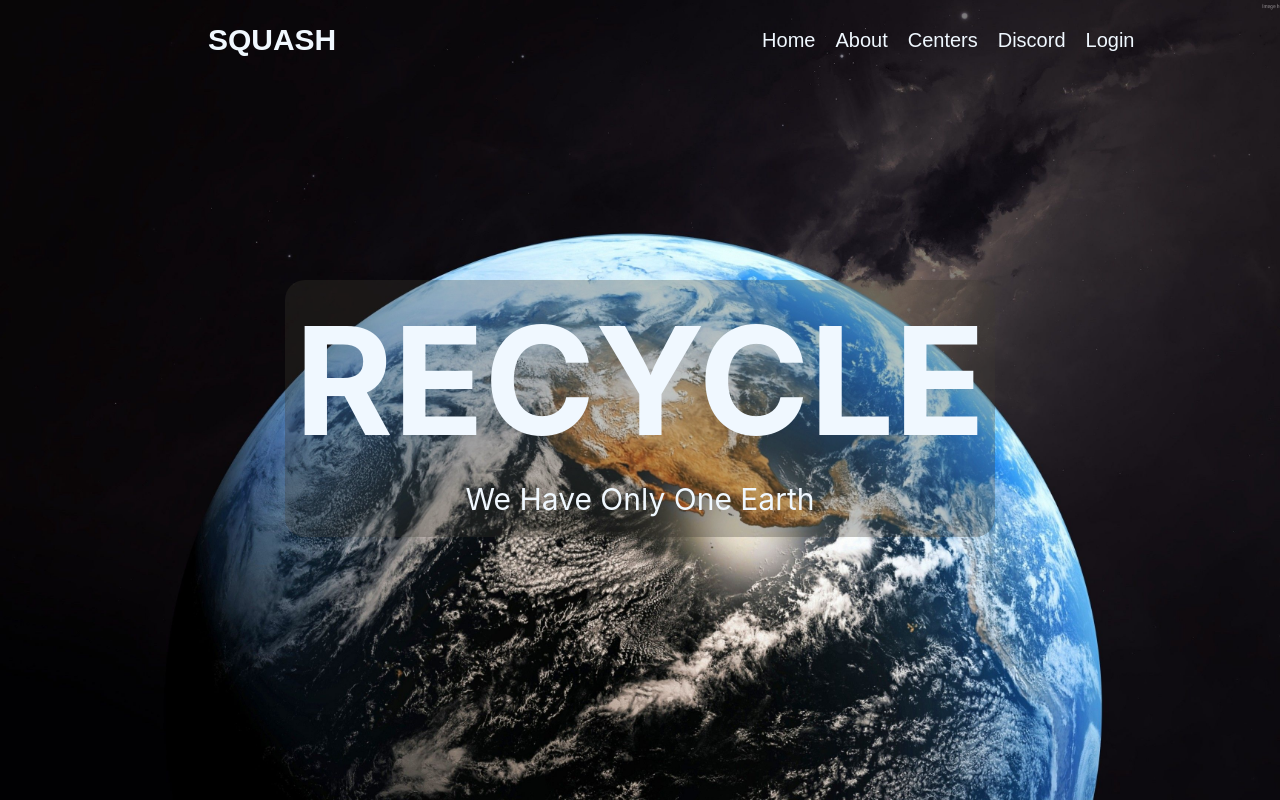
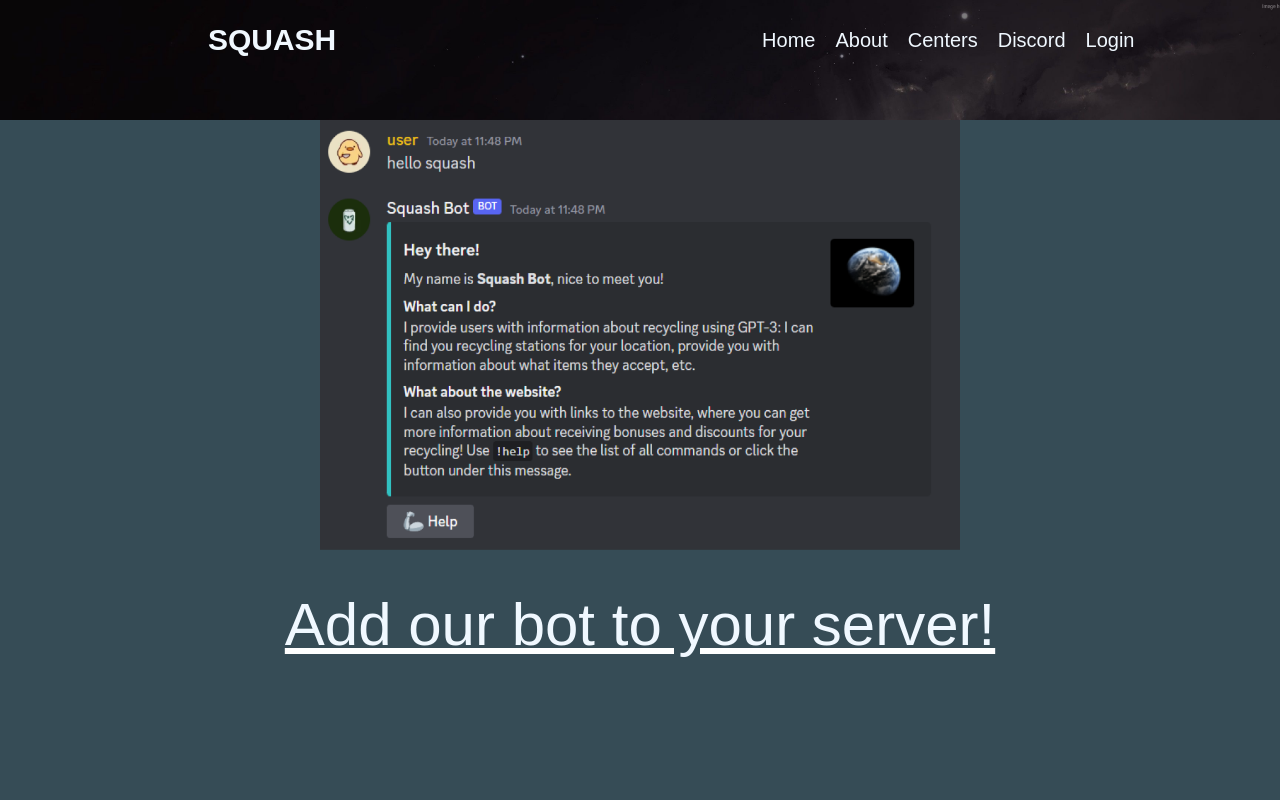
Before and after one commit to bhavJV/squash, a React (Create React App) app in the folder my-app/: page /discord in a window 1280 px wide. Built offline with nearby package versions, Linux system fonts and the light colour scheme; a web font is replaced by a local one.

Commit message:
tidied up maps and routed discord and login

```diff
--- a/my-app/src/DiscordPage/DiscordPage.css
+++ b/my-app/src/DiscordPage/DiscordPage.css
@@ -1,11 +1,5 @@
-*{
-    margin:0;
-    padding:0;
-    box-sizing: border-box;
-    text-align: center;
-  }
 
-  .homepage{
+  .discord-page{
     background-color: #364C56;
     background-size:cover;
     background-position: center center;
@@ -17,20 +11,21 @@
       display: block;
       margin-left: auto;
       margin-right: auto;
-      margin-top: 100px;
+      margin-top: 5vh;
       width: 50%;
+      margin-bottom: 20px;
     }
 
-  .text{
-    font-size: 40px;
+  .text-discord{
+    font-size: 60px;
     font-weight: normal;
     text-transform: none;
     font-family: 'Abhaya Libre', serif;
     color: white;
     text-decoration: underline;
-
+    padding-top:20px;
     text-align: center;
-    margin: 20px;
+    margin-bottom: 20px;
     align-self: center;
     font-family: 'Abhaya Libre', serif;
   }
--- a/my-app/src/DiscordPage/DiscordPage.js
+++ b/my-app/src/DiscordPage/DiscordPage.js
@@ -1,20 +1,15 @@
 import React from 'react';
-import NavBar from '../Navbar/Navbar';
 import "./DiscordPage.css"
 
-function App() {
+function Discord() {
   return (
-
-    <div className="homepage">
-      <div>
-      <NavBar />
-      </div>
+    <div className="discord-page">
       <img src={require('../discordThing.png')} />
-      <div className = "text">
-        Add our bot to your server!
+      <div className = "text-discord">
+        <a href="https://discord.com/api/oauth2/authorize?client_id=1076530772439212042&permissions=8&scope=bot">Add our bot to your server!</a>
       </div>
     </div>
   );
 }
 
-export default App;
+export default Discord;
--- a/my-app/src/Map/Map.css
+++ b/my-app/src/Map/Map.css
@@ -5,8 +5,10 @@
 }
 
 .map{
+    text-align: center;
     margin-left: 10vh;
+    margin-right:10vh;
     margin-top: 6vh;
     height: 80vh;
-    width: 50vw;
+    width: 90vw;
 }
--- a/my-app/src/RouterConfig.js
+++ b/my-app/src/RouterConfig.js
@@ -1,17 +1,18 @@
 import React from 'react';
 import { Route, Routes  } from 'react-router-dom';
-import Home from './App';
 import About from './AboutUs/AboutUs';
 import Centers from './Map/Map';
-//import Discord from './Discord';
-//import Login from './Login';
+import Discord from './DiscordPage/DiscordPage';
+import Login from './Login/login';
 
 const RouterConfig = () => {
   return (
     <Routes >
       {/* <Route exact path="/home" element={<Home/>} /> this will become a nested thing and will cause error because you can't render a router in a router*/}
       <Route path="/about" element={<About/>} />
+      <Route path="/discord" element={<Discord/>} />
       <Route path="/centers" element={<Centers/>} />
+      <Route path="/login" element={<Login/>} />
     </Routes>
   );
 };
--- a/my-app/src/login/login.js
+++ b/my-app/src/login/login.js
@@ -1,19 +1,9 @@
 import React from 'react';
-import NavBar from '../Navbar/Navbar';
-import RouterConfig from '../RouterConfig';
 import "./login.css";
-import { BrowserRouter } from 'react-router-dom';
 
 function login() {
   return (
     <div className="homepage">
-
-        <div>
-          <BrowserRouter>
-            <NavBar />
-            <RouterConfig />
-          </BrowserRouter>
-        </div>
 
         <div className='container'>
           <div className='login'>Login</div>
```
